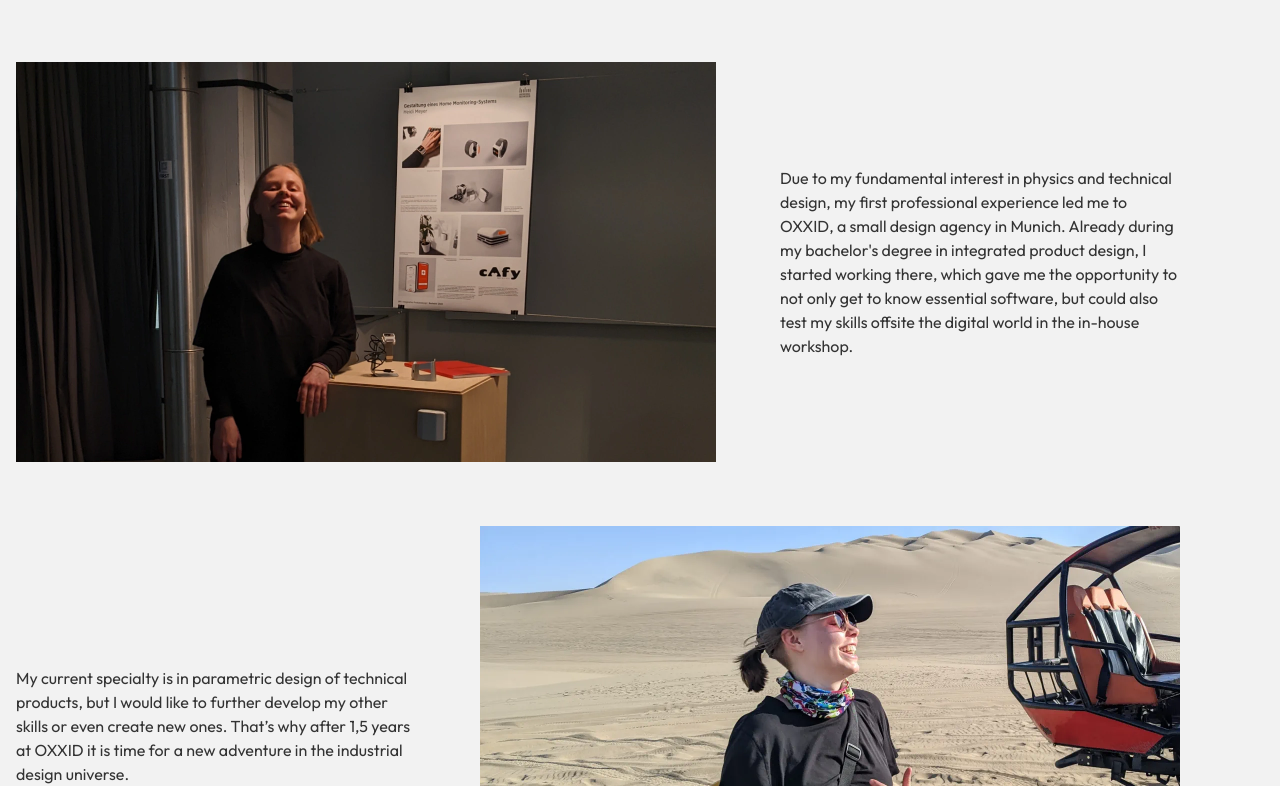
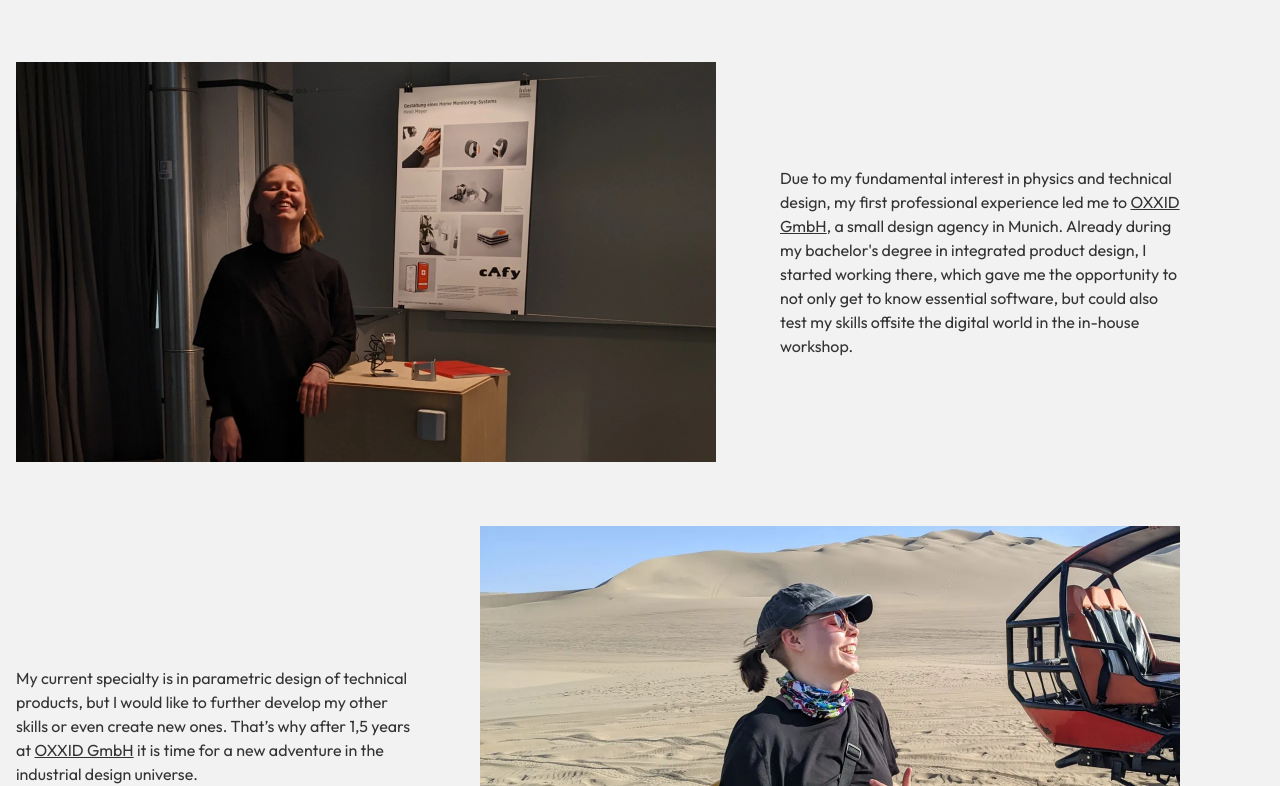
Before and after one commit to hy-di/portfolio-2023, a SvelteKit app: page / in a window 1280 px wide. Shown: the part 11214-12000 px from the top of the page. Built offline with nearby package versions, Linux system fonts and the light colour scheme.

Commit message:
added OXXID links

```diff
--- a/src/projects/about/Details.svelte
+++ b/src/projects/about/Details.svelte
@@ -10,7 +10,7 @@
 <ImageSection image={imgPicturesA} flip>
 	<p>
 		Due to my fundamental interest in physics and technical design,
-		my first professional experience led me to OXXID, a small design agency in Munich.
+		my first professional experience led me to <a href="http://www.oxxid.de/" target="_blank" rel="noopener noreferrer">OXXID GmbH</a>, a small design agency in Munich.
 		Already during my bachelor's degree in integrated product design,
 		I started working there, which gave me the opportunity to not only get to know essential software,
 		but could also test my skills offsite the digital world in the in-house workshop.
@@ -21,7 +21,7 @@
 	<p>
 		My current specialty is in parametric design of technical products,
 		but I would like to further develop my other skills or even create new ones.
-		That’s why after 1,5 years at OXXID it is time for a new adventure in the industrial design universe.
+		That’s why after 1,5 years at <a href="http://www.oxxid.de/" target="_blank" rel="noopener noreferrer">OXXID GmbH</a> it is time for a new adventure in the industrial design universe.
 	</p>
 </ImageSection>
 
```
